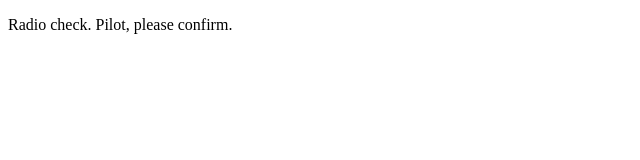
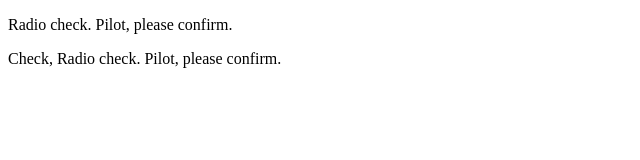
Before and after one commit to Darren-Molitor/Communication-Log-Control, a plain HTML site: page index.html in a window 1280 px wide. Shown: the whole page, without its empty margins (0-640 px from the left). Drawn offline with Linux system fonts and the light colour scheme.

Commit message:
Second commit

```diff
--- a/index.html
+++ b/index.html
@@ -2,5 +2,6 @@
 <html>
    <body>
       <p>Radio check. Pilot, please confirm.</p>
+      <p>Check, Radio check.  Pilot, please confirm.</p>
    </body>
 </html>
```
